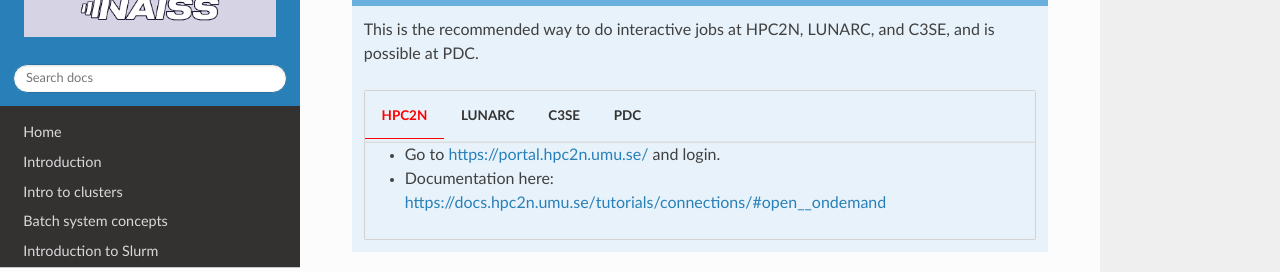
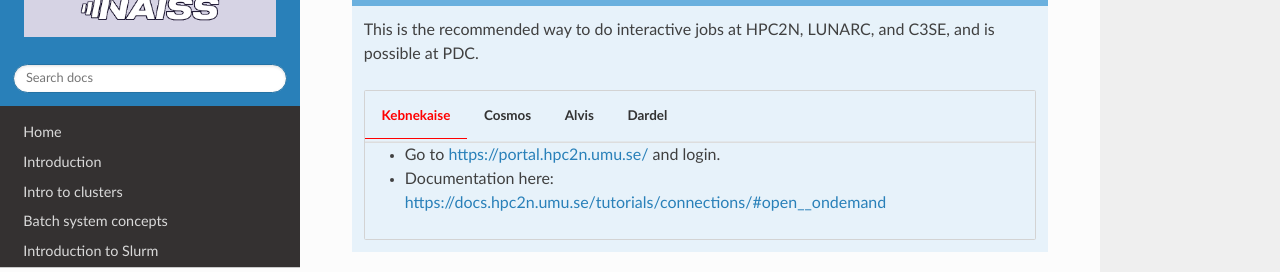
Before and after one commit to UPPMAX/NAISS_Slurm, an MkDocs documentation site: the page built from docs/interactive.md, in a window 1280 px wide and 900 px high, scrolled down 1067 px. Shown: the part 151-423 px from the top of the window. Built offline with MkDocs 1.6.1, drawn with Linux system fonts in a browser that asks for light colours; nearby versions of some CDN libraries.

Commit message:
Changing the names to machines instead of centers

```diff
--- a/docs/interactive.md
+++ b/docs/interactive.md
@@ -193,22 +193,22 @@
 
     This is the recommended way to do interactive jobs at HPC2N, LUNARC, and C3SE, and is possible at PDC.
 
-    === "HPC2N"
+    === "Kebnekaise"
 
         - Go to <a href="https://portal.hpc2n.umu.se/" target="_blank">https://portal.hpc2n.umu.se/</a> and login.
         - Documentation here: <a href="https://docs.hpc2n.umu.se/tutorials/connections/#open__ondemand" target="_blank">https://docs.hpc2n.umu.se/tutorials/connections/#open__ondemand</a>
 
-    === "LUNARC"
+    === "Cosmos"
 
         - Login with ThinLinc: <a href="https://lunarc-documentation.readthedocs.io/en/latest/getting_started/using_hpc_desktop/" target="_blank">https://lunarc-documentation.readthedocs.io/en/latest/getting_started/using_hpc_desktop/</a>
         - Follow the documentation for starting the GfxLauncher for OpenOnDemand: <a href="https://lunarc-documentation.readthedocs.io/en/latest/getting_started/gfxlauncher/" target="_blank">https://lunarc-documentation.readthedocs.io/en/latest/getting_started/gfxlauncher/</a>
 
-    === "C3SE"
+    === "Alvis"
 
         - Go to <a href="https://alvis.c3se.chalmers.se/" target="_blank">https://alvis.c3se.chalmers.se/</a>
         - There is some documentation here: <a href="https://uppmax.github.io/HPC-python/common/interactive_ondemand.html#start-an-interactive-session-from-ondemand" target="_blank">https://uppmax.github.io/HPC-python/common/interactive_ondemand.html#start-an-interactive-session-from-ondemand</a>
 
-    === "PDC"
+    === "Dardel"
 
         - Login with ThinLinc and follow the documentation for starting the Gfxlauncher for OpenOnDemand: <a href="https://support.pdc.kth.se/doc/login/interactive_hpc/" target="_blank">Interactive HPC at PDC</a>.
 
```
